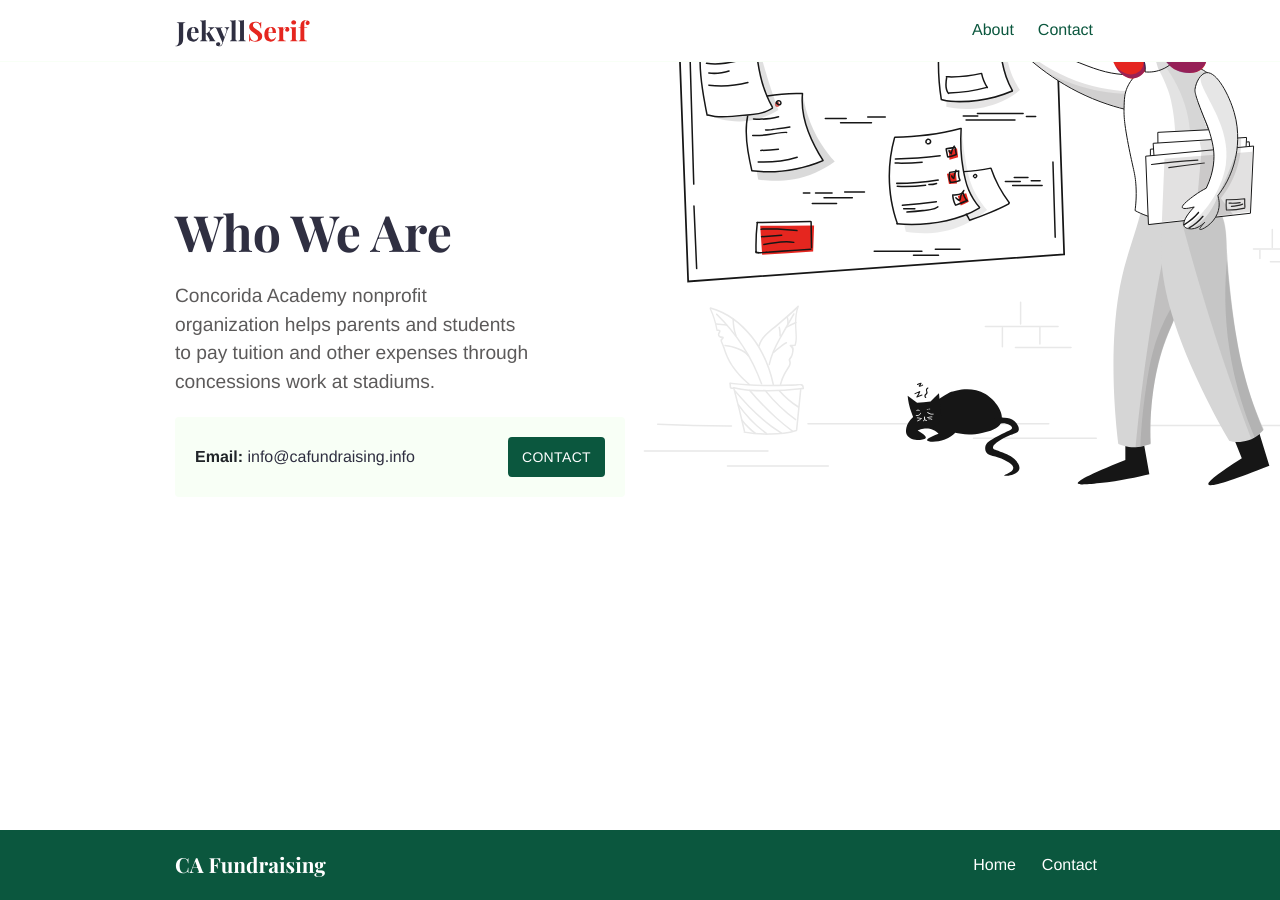
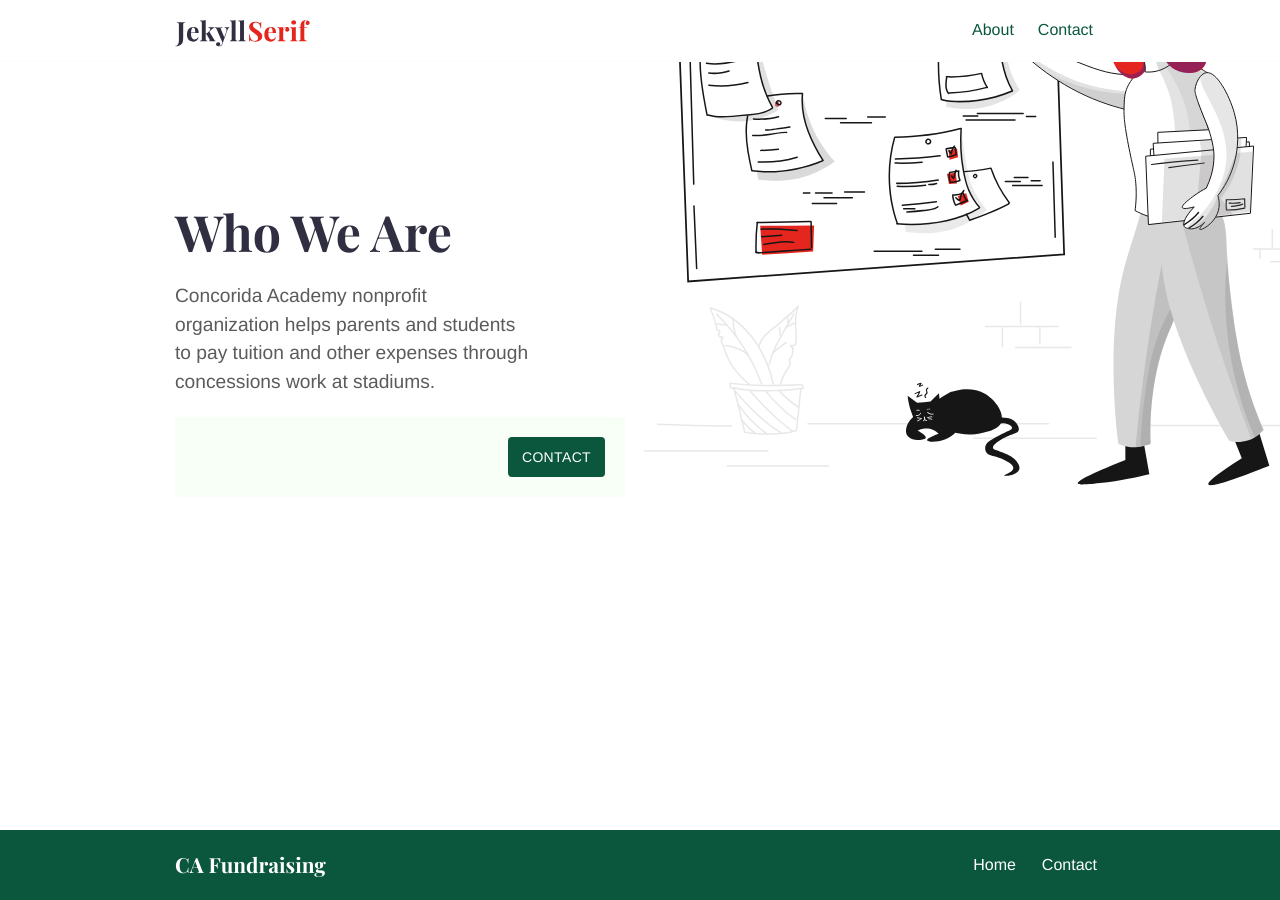
Before and after one commit to Frogdart5/fierce-avocado-6c9b0, a Jekyll site: the page built from index.md, in a window 1280 px wide. Built offline with Jekyll 4.4.1, drawn with Linux system fonts in a browser that asks for light colours.

Commit message:
contact.yml: changed

```diff
--- a/_data/contact.yml
+++ b/_data/contact.yml
@@ -1,2 +1,2 @@
-email: 'info@cafundraising.info'
+
 contact_button_link: 'contact'
```
